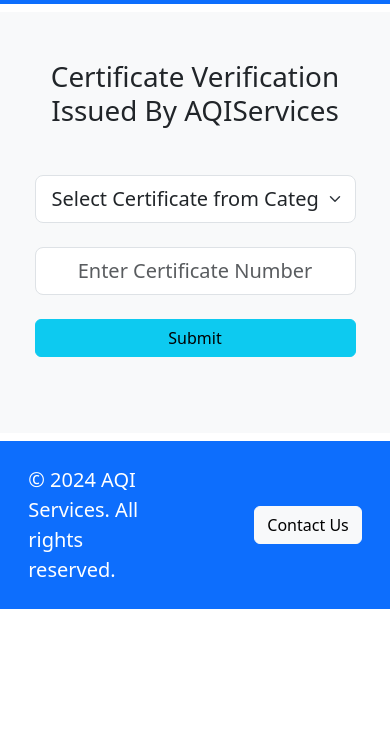
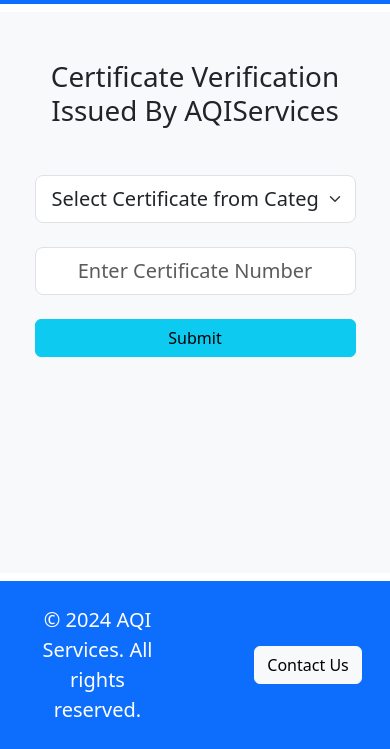
Before and after one commit to khshourav/Certificate-Check, a plain HTML site: page index.html in a window 390 px wide. Shown: the part 149-898 px from the top of the page. Before the commit the page ends 844 px from the top, so only its background shows below. Drawn offline with nearby package versions, Linux system fonts and the light colour scheme.

Commit message:
updateed footer style

```diff
--- a/style.css
+++ b/style.css
@@ -1,38 +1,50 @@
-*{
+* {
     padding: 0;
     margin: 0;
     box-sizing: border-box;
 }
 
-/* .navbar{
+html, body {
+    height: 100%;
+}
 
-} */
+body {
+    display: flex;
+    flex-direction: column;
+}
 
-#logo{
+.container-fluid-lg {
+    flex: 1; /* Allow the container to grow and fill the space */
+}
+
+.footer {
+    background-color: #007bff; /* Footer background color */
+    color: white; /* Footer text color */
+    text-align: center;
+    padding: 20px 0; /* Vertical padding for the footer */
+}
+
+/* Logo styles */
+#logo {
     height: 100px;
     width: 150px;
     align-self: center;
-    align-items: center;
-    text-align: center;
 }
 
-.result-false{
+/* Result box styles */
+.result-false {
     background-color: red;
     color: aliceblue;
     border: 1px solid;
     border-radius: 10px;
     padding: 16px;
 }
-.result-true{
+
+.result-true {
     background-color: greenyellow;
     border: 1px solid;
     border-radius: 10px;
     padding: 16px;
-}
-
-.footer {
-    margin: 0;
-    padding: 0;
 }
 
 @media (max-width: 768px) {
@@ -41,14 +53,7 @@
         align-items: center;
     }
     .result {
-        /* margin-top: 20px;
-        margin-left: 0; */
-        margin: 0px !important;
-        padding: 0px !important;
-        text-align: center !important;
-    }
-    .gridbox .result {
-        margin: 26px !important;
+        margin: 0 !important;
         padding: 0 !important;
         text-align: center !important;
     }
```
